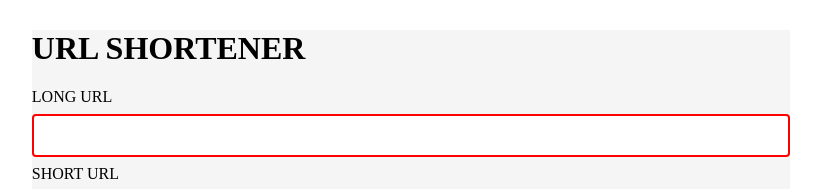
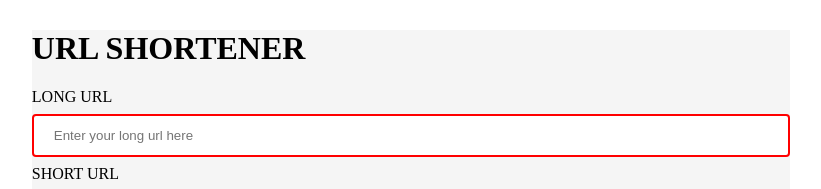
Before and after one commit to ismailadebayo/urlshortner, a plain HTML site: page index.html in a window 1280 px wide. Shown: the top 189 px of the page, without its empty margins (229-1050 px from the left). Drawn offline with Linux system fonts and the light colour scheme.

Commit message:
another commit

```diff
--- a/index.html
+++ b/index.html
@@ -42,10 +42,10 @@ input[type=text]:focus {
     <div>
     <h1>URL SHORTENER</h1>
     <label for="" id="longurllabel">LONG URL</label>
-    <input type="text" id="longurl">
+    <input type="text" id="longurl" placeholder="Enter your long url here">
 
     <label for="" id="shorturllabel">SHORT URL</label>
-    <input type="text" id="shorturl">
+    <input type="text" id="shorturl" readonly>
     <p id="myP"></p>
 
     <label for="" id="submitlabel"></label>
@@ -72,6 +72,7 @@ input[type=text]:focus {
         submitButton.addEventListener('click', urlShortener);
 
 
+
     </script>
     </div>
 </body>
```
Also changed, not shown: index.css (deleted), index.js (deleted).
